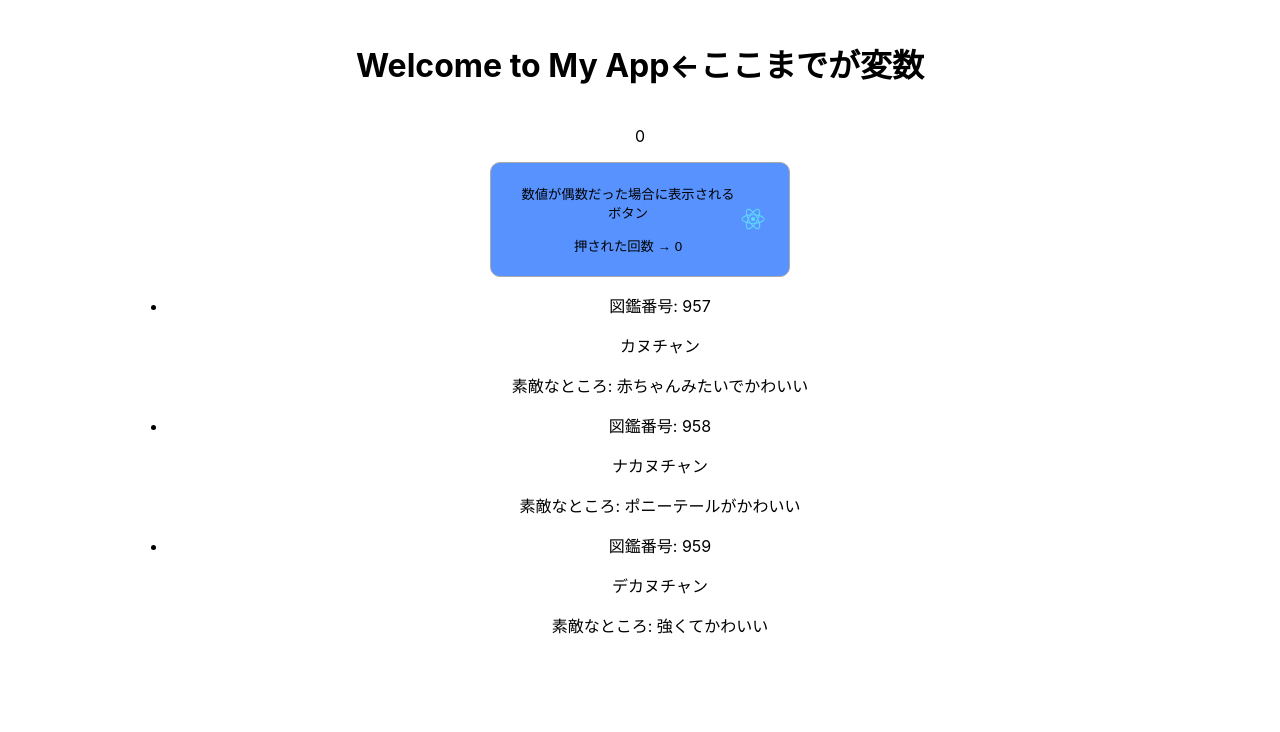
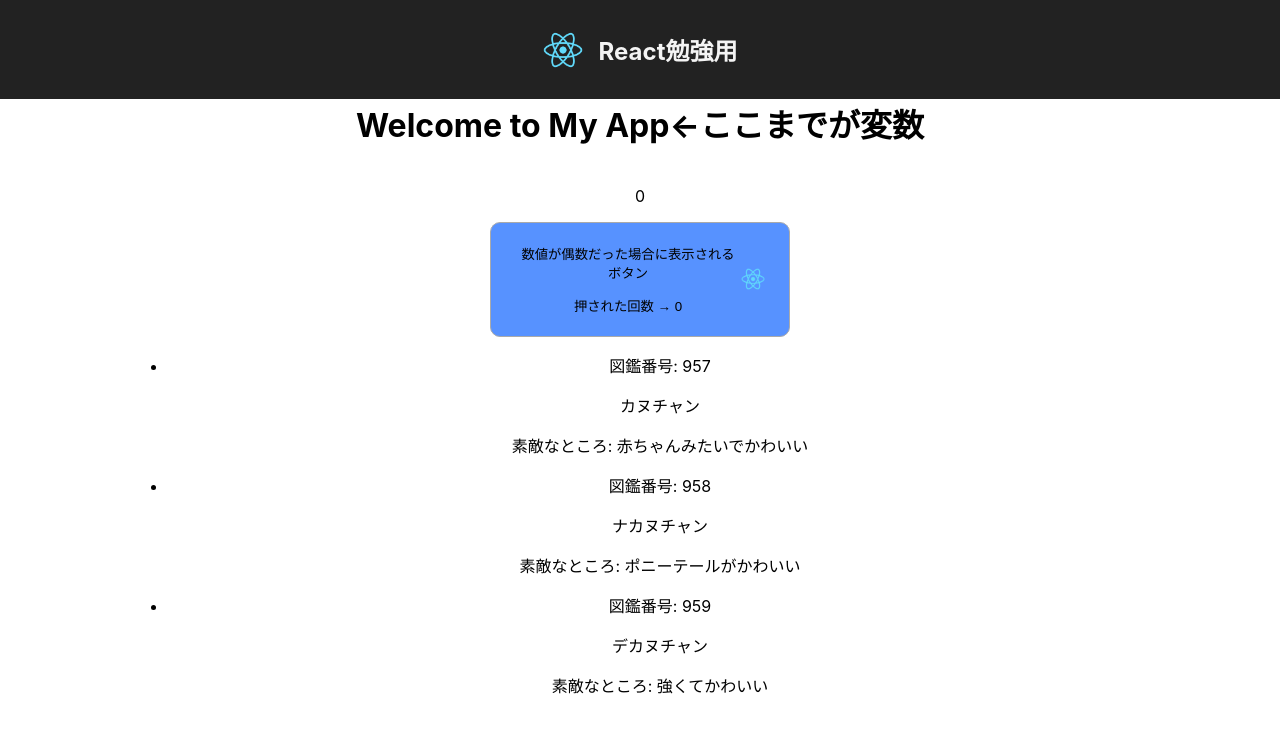
Before and after one commit to creamsoda09130/ReactPlayground, a React (Create React App) app in the folder react-playground/: page / in a window 1280 px wide. Shown: the top 732 px of the page. Built offline with nearby package versions, Linux system fonts and the light colour scheme.

Commit message:
共通レイアウト作成

```diff
--- a/react-playground/src/Home.css
+++ b/react-playground/src/Home.css
@@ -1,7 +1,4 @@
 .App {
-  max-width: 1024px;
-  margin: 0 auto;
-  padding: 40px 0;
   text-align: center;
 }
 
--- a/react-playground/src/TicTacToe.css
+++ b/react-playground/src/TicTacToe.css
@@ -7,8 +7,6 @@
 .game {
   display: flex;
   justify-content: center;
-  max-width: 1024px;
-  margin: 0 auto;
   padding: 40px 0;
   text-align: center;
 }
--- a/react-playground/src/index.css
+++ b/react-playground/src/index.css
@@ -11,3 +11,32 @@ code {
   font-family: source-code-pro, Menlo, Monaco, Consolas, 'Courier New',
     monospace;
 }
+
+main {
+  padding-top: 100px;
+  padding-bottom: 40px;
+  max-width: 1024px;
+  margin: 0 auto;
+}
+
+.header {
+  position: fixed;
+  left: 0;
+  right: 0;
+  display: flex;
+  align-items: center;
+  justify-content: center;
+  padding: 8px 24px;
+  background-color: #222;
+}
+
+.header__logo {
+  width: 40px;
+}
+
+.header__title {
+  margin-left: 16px;
+  color: #f4f4f4;
+  font-size: 24px;
+  font-weight: 700;
+}
--- a/react-playground/src/index.js
+++ b/react-playground/src/index.js
@@ -8,12 +8,18 @@ import reportWebVitals from './reportWebVitals';
 
 ReactDOM.render(
   <React.StrictMode>
+    <header className="header">
+      <img className="header__logo" src="logo512.png" alt="Reactのロゴ" />
+      <p className="header__title">React勉強用</p>
+    </header>
+    <main>
       <BrowserRouter>
         <Routes>
           <Route path="/" element={<Home />} />
           <Route path="/tic-tac-toe" element={<TicTacToe />} />
         </Routes>
       </BrowserRouter>
+    </main>
   </React.StrictMode>,
   document.getElementById('root')
 );
```
Also changed, not shown: 1 other file (tests, documents, lock files or other folders). Lines whose indentation alone changed are shown as unchanged.
